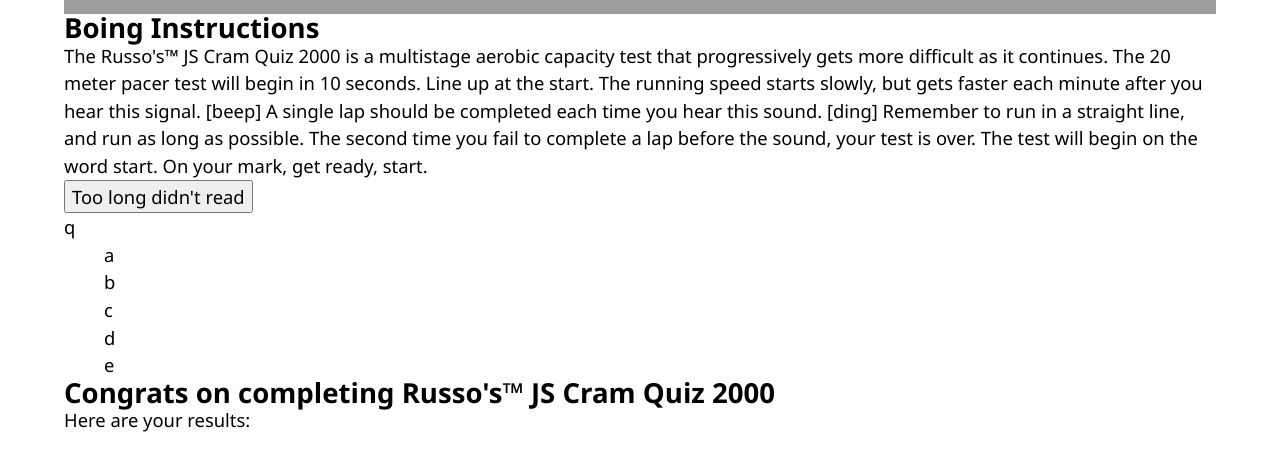
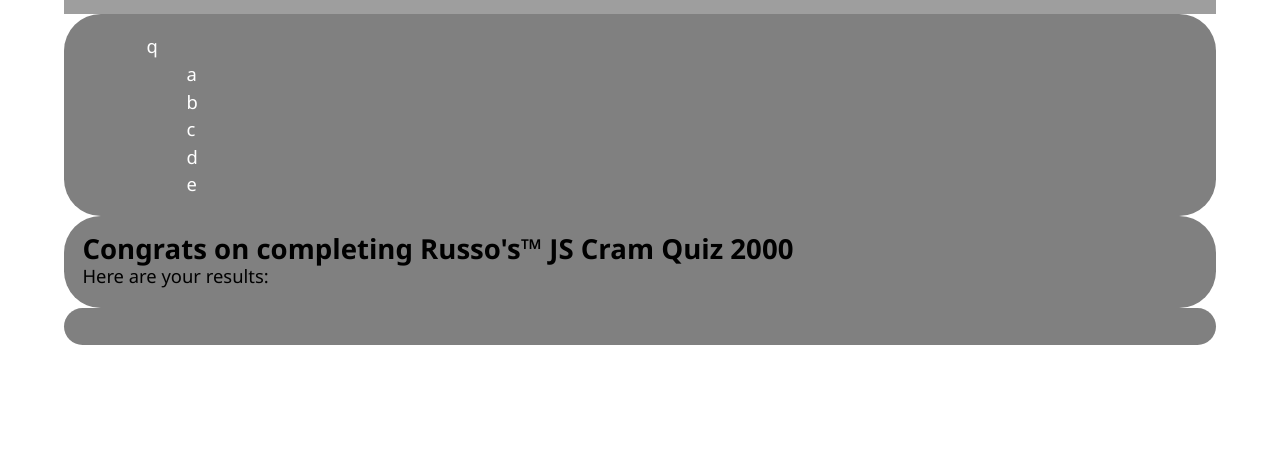
Before and after one commit to RussoB22/Week-4-JS-Quiz-Game, a plain HTML site: page index.html in a window 1280 px wide. Both pictures are taken after a click on the button "Too long didn't read". Shown: the part 146-616 px from the top of the page. Drawn offline with Linux system fonts and the light colour scheme; grey boxes are pictures that could not be loaded.

Commit message:
Added Timers and some CSS

```diff
--- a/index.html
+++ b/index.html
@@ -2,7 +2,7 @@
 <html>
 
 <head>
-  <title>Insert Title Here</title>
+  <title>Russo's JS Cram Quiz 2000</title>
   <meta charset="UTF-8" />
   <meta http-equiv="X-UA-Compatible" content="IE=edge">
   <meta name="viewport" content="width=device-width, initial-scale=1" />
@@ -15,7 +15,8 @@
     <h1>Russo's JS Cram Quiz 2000</h1>
     </div>
   </header>
-  <main class="mainCard">
+  <main>
+  <section id="startCard">
     <h2>Boing Instructions</h2>
     <p>The Russo's™ JS Cram Quiz 2000 is a multistage aerobic capacity test that progressively gets more difficult as it continues.
        The 20 meter pacer test will begin in 10 seconds. Line up at the start. The running speed starts slowly, but gets faster
@@ -23,9 +24,10 @@
        Remember to run in a straight line, and run as long as possible. The second time you fail to complete a lap before the
        sound, your test is over. The test will begin on the word start. On your mark, get ready, start.
       </p>
-    <button>Too long didn't read</button>
-  </main>
-  <section class="quiz">
+    <button id="startButton">Too long didn't read</button>
+    <div id="startCountDown"></div>
+    </section>
+  <section id="quizCard">
     <p id="question">q</p>
     <ul id="choices">
       <li id="choice0">a</li>
@@ -34,18 +36,19 @@
       <li id="choice3">d</li>
       <li id="choice4">e</li>
     </ul>
-    <div></div>
+    <div id="quizCountDown"></div>
   </section>
-  <section class="results">
+  <section id="resultCard">
     <h2>Congrats on completing Russo's™ JS Cram Quiz 2000</h2>
     <p>Here are your results:</p>
     <p id="score"></p>
     <form id="name"></form>
 
   </section>
-  <section class="leaderboard">
+  <section id="leaderboard">
 
   </section>
+  </main>
 </body>
 <script src="scripts.js"></script>
 </html>
--- a/scripts.js
+++ b/scripts.js
@@ -0,0 +1,38 @@
+var timerEl = document.getElementById('startCountDown');
+var startQuiz = document.getElementById("startButton");
+var startCard = document.getElementById("startCard")
+var quizCard = document.getElementById("quizCard")
+
+function startCountDown() {
+    var timeLeft = 30;
+    var timeInterval = setInterval(function () {
+        timerEl.textContent = timeLeft + " seconds till quiz starts.";
+        if(timeLeft === 0) {
+        clearInterval(timeInterval);
+        quizCountDown();
+        }
+        timeLeft--;
+    }, 1000);
+}
+
+function quizCountDown() {
+    var timeLeft = 120;
+    var timeInterval = setInterval(function () {
+        timerEl.textContent = timeLeft + " seconds till emotional damage.";
+        if(timeLeft === 0) {
+        clearInterval(timeInterval);
+        }
+        timeLeft--;
+    }, 1000);
+}
+
+startQuiz.addEventListener("click", function() {
+    quizCountDown();
+  })
+
+startQuiz.onclick = function() {
+    startCard.style.display = "none";
+    quizCard.style.display = "block";
+}
+
+startCountDown();
--- a/style.css
+++ b/style.css
@@ -38,3 +38,30 @@
     text-align: center;
     line-height: 13rem;
 }
+
+#startCard {
+
+}
+
+#quizCard, #resultCard, #leaderboard {
+    /* Change to display None */
+    display: block;
+    background-color: var(--background-color);
+    border-radius: 2rem;
+    padding: 1rem;
+
+}
+
+#question, #choices {
+    color: var(--text-color);
+    margin-left: 5vw;
+    margin-right: 5vw;
+}
+
+#resultCard {
+
+}
+
+#leaderBoard {
+
+}
```
